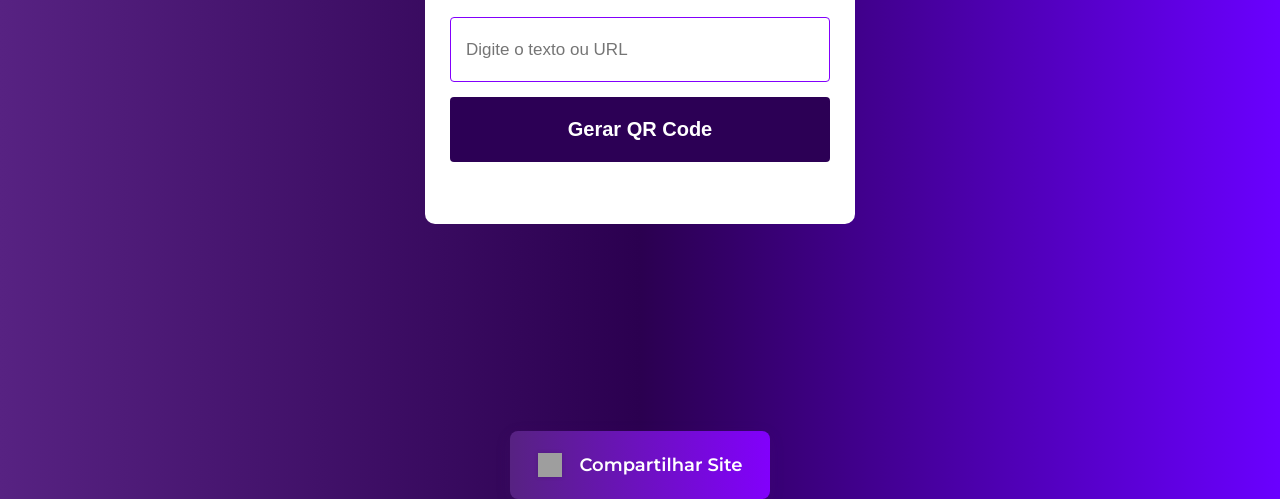
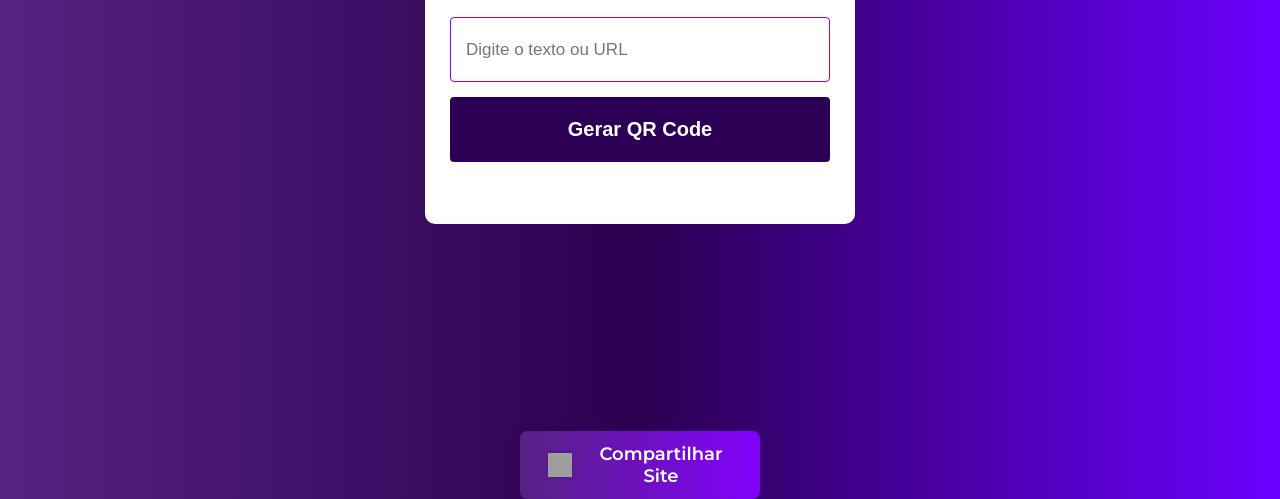
Before and after one commit to mourivs/ezcode, a plain HTML site: page index.html in a window 1280 px wide. Shown: the part 375-874 px from the top of the page. Drawn offline with Linux system fonts and the light colour scheme; grey boxes are pictures that could not be loaded; a web font is replaced by a local one.

Commit message:
Update style.css

```diff
--- a/style.css
+++ b/style.css
@@ -140,7 +140,7 @@ header h1 {
     color: #fff;
     border: none;
     border-radius: 8px;
-    min-width: 240px;
+    width: 240px;
     height: 68px;
     font-size: 18px;
     font-family: Montserrat, sans-serif;
```
